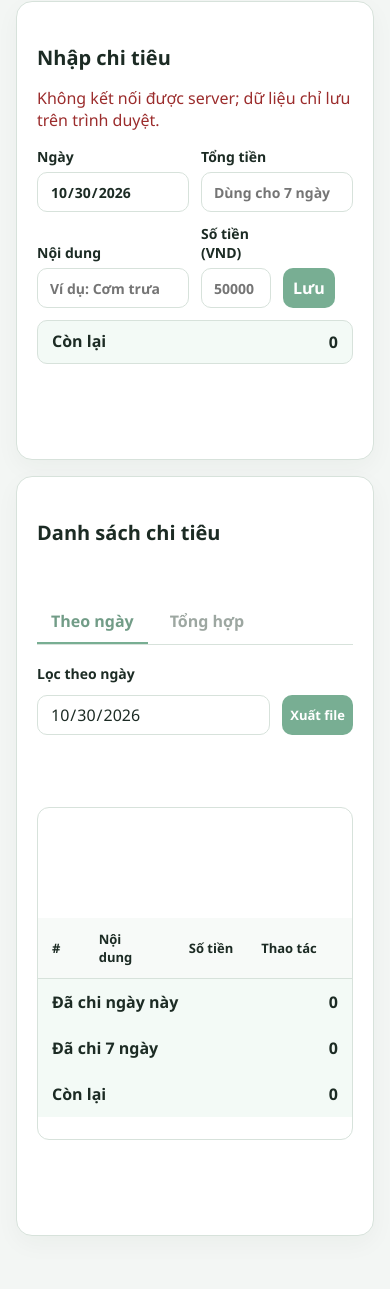
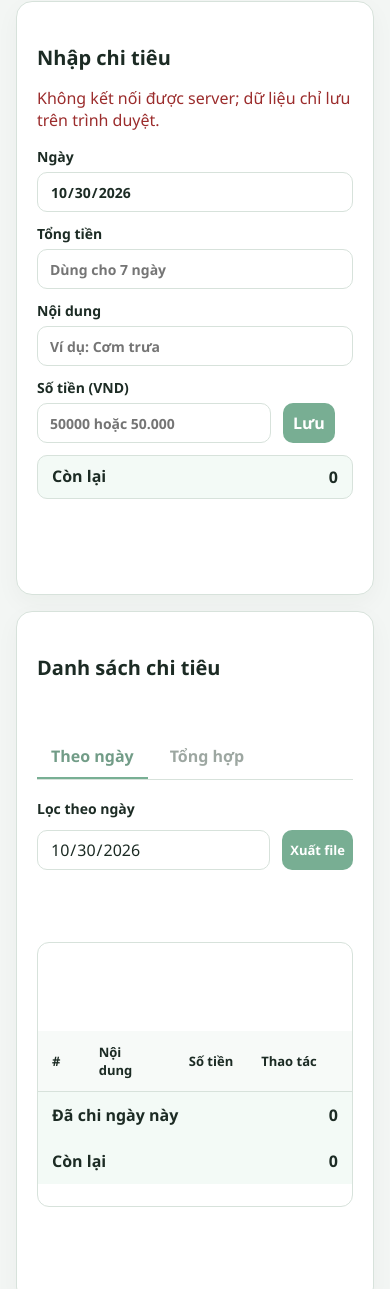
Before and after one commit to handmadechill-cyber/ExpenseManagement, a website: page index.html in a window 390 px wide. Shown: the part 241-1530 px from the top of the page. Drawn offline with Linux system fonts and the light colour scheme; no server answers.

Commit message:
update code

```diff
--- a/app.js
+++ b/app.js
@@ -63,7 +63,6 @@
     const summaryTab = document.querySelector("#summary-tab");
     const entryRows = document.querySelector("#entry-rows");
     const spentCell = document.querySelector("#spent-cell");
-    const periodSpentCell = document.querySelector("#period-spent-cell");
     const remainingCell = document.querySelector("#remaining-cell");
     const remainingValue = document.querySelector("#remaining-value");
     const remainingBox = document.querySelector("#remaining-box");
@@ -727,9 +726,6 @@
             return;
         }
         spentCell.textContent = formatMoney(daySpent);
-        const counted =
-            budgetSet || typedBudget !== null ? periodSpent + extra : periodSpent;
-        periodSpentCell.textContent = formatMoney(counted);
         paintRemaining(remainingCell, remaining);
     }
 
@@ -928,7 +924,6 @@
         if (!date) {
             renderRows([]);
             spentCell.textContent = formatMoney(0);
-            periodSpentCell.textContent = formatMoney(0);
             paintRemaining(remainingCell, 0);
             return;
         }
@@ -937,7 +932,6 @@
         if (!payload.ok) {
             renderRows([]);
             spentCell.textContent = formatMoney(0);
-            periodSpentCell.textContent = formatMoney(0);
             paintRemaining(remainingCell, 0);
             setMessage(listMessage, payload.message || "Không tải được danh sách", "error");
             return;
@@ -948,7 +942,6 @@
         }
         renderRows(payload.items || []);
         spentCell.textContent = formatMoney(payload.daySpent || 0);
-        periodSpentCell.textContent = formatMoney(payload.periodSpent || 0);
         paintRemaining(remainingCell, payload.remaining || 0);
     }
 
--- a/index.html
+++ b/index.html
@@ -98,10 +98,6 @@
                 <td id="spent-cell" class="col-money">0</td>
               </tr>
               <tr>
-                <td colspan="3">Đã chi 7 ngày</td>
-                <td id="period-spent-cell" class="col-money">0</td>
-              </tr>
-              <tr>
                 <td colspan="3">Còn lại</td>
                 <td id="remaining-cell" class="col-money">0</td>
               </tr>
--- a/styles.css
+++ b/styles.css
@@ -457,30 +457,36 @@ td.negative {
     }
 
     .form-grid > .date-field {
-        grid-column: 1 / 3;
+        grid-column: 1 / -1;
+        grid-row: 1;
     }
 
     .form-grid > #budget-field {
-        grid-column: 3 / 5;
+        grid-column: 1 / -1;
+        grid-row: 2;
     }
 
     .form-grid > .content-field {
-        grid-column: 1 / 3;
-        grid-row: 2;
+        grid-column: 1 / -1;
+        grid-row: 3;
     }
 
     .form-grid > .amount-field {
-        grid-column: 3 / 4;
-        grid-row: 2;
+        grid-column: 1 / 4;
+        grid-row: 4;
     }
 
     .actions {
         grid-column: 4 / 5;
-        grid-row: 2;
+        grid-row: 4;
         padding-left: 0;
     }
 
     .actions button {
         padding: 0 10px;
     }
+
+    .remaining-box {
+        grid-row: 5;
+    }
 }
```
